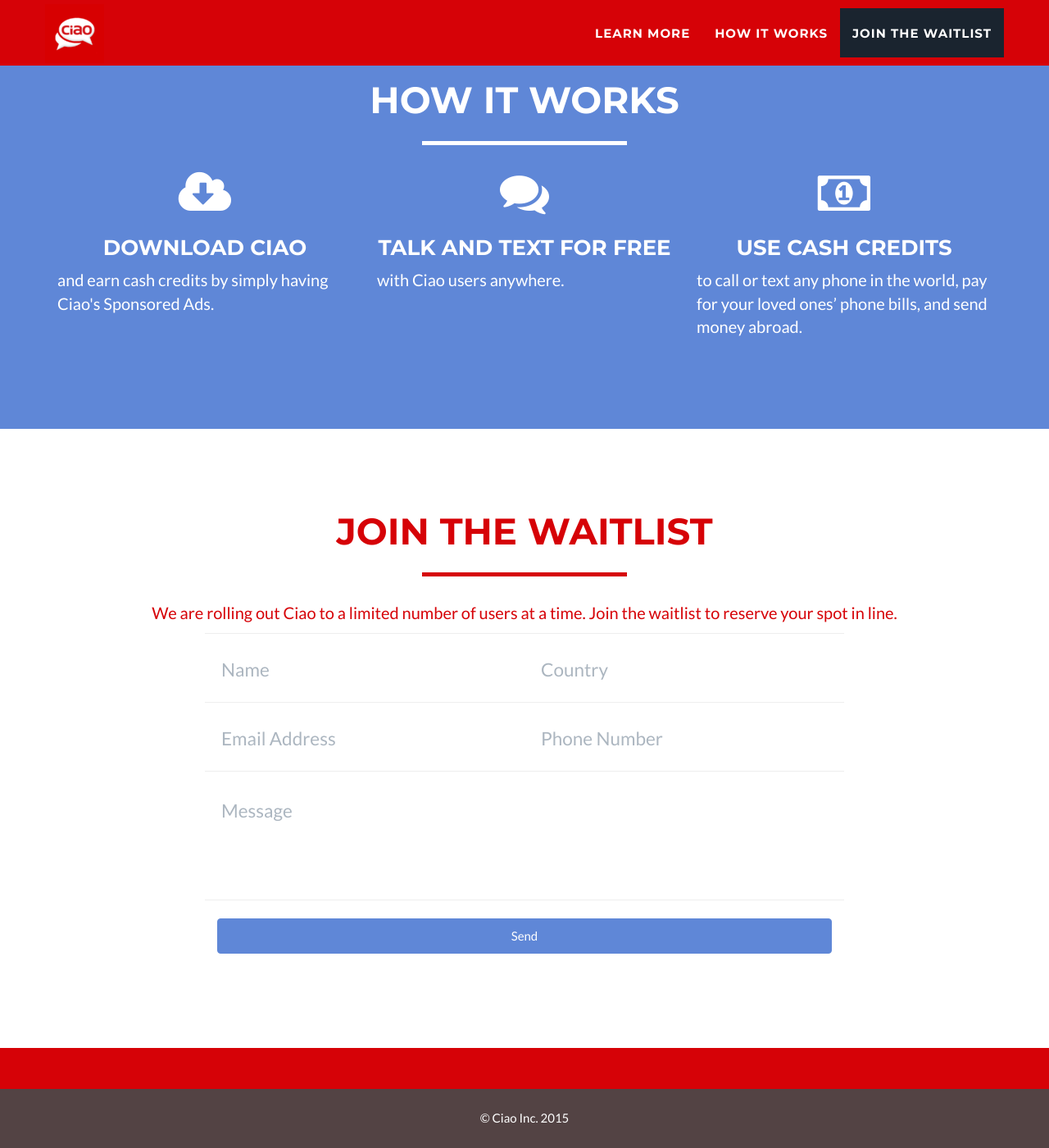
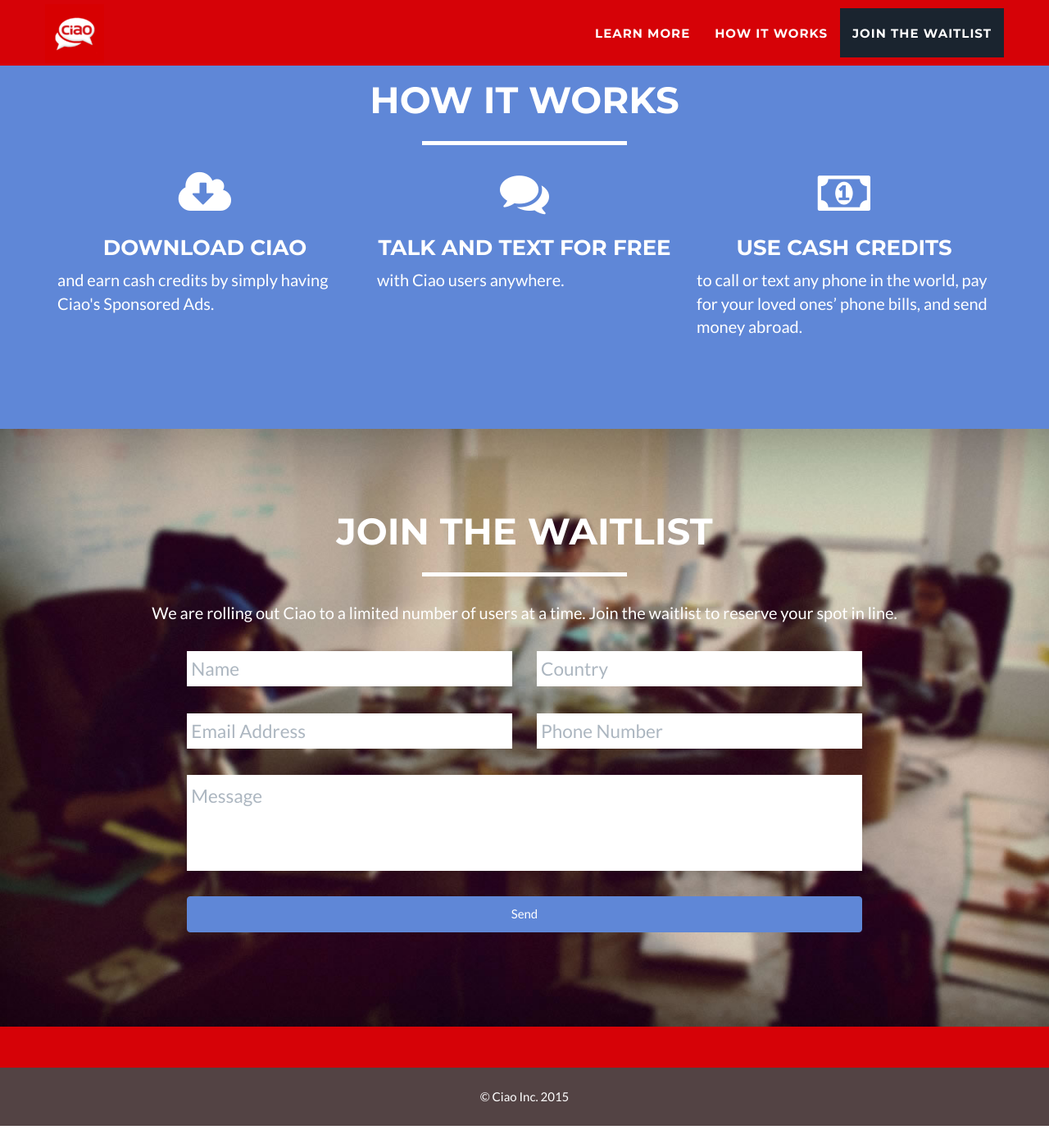
Before and after one commit to ciaoapp/ciaoapp.github.io, a Jekyll site: the page built from index.html, in a window 1280 px wide and 1400 px high, scrolled down 1486 px. Shown: the whole window at 82% size. Built offline with Jekyll 4.4.1, drawn with Linux system fonts in a browser that asks for light colours; after the commit the page ends 2859 px from its top, so only the background shows below that.

Commit message:
add background image to contact form

```diff
--- a/_includes/contact_static.html
+++ b/_includes/contact_static.html
@@ -1,10 +1,10 @@
 <!-- Contact Section -->
 <section id="{{site.hrefs.last}}">
-	<div class="container" id="contact-background">
+	<div class="container-fluid" id="contactContainer">
 		<div class="row">
-			<div class="col-lg-10 col-lg-offset-1 text-center">
+			<div class="col-lg-10 col-lg-offset-1 text-center header">
 				<h2>{{ site.contact-section-title }}</h2>
-				<hr class="star-primary">
+				<hr class="star-light">
 				<!-- <div class="skills">Thank you for your interest in Ciao’s revolutionarily free solution. </div> -->
 				<p>We are rolling out Ciao to a limited number of users at a time. Join the waitlist to reserve your spot in line.
 				</p>
--- a/_includes/header.html
+++ b/_includes/header.html
@@ -28,7 +28,7 @@
                                         <img class="img-responsive" src="img/portfolio/carousel-3.png" alt="">
                                     </div>
                                 </div>
-                                 <img class="img-responsive background-image" src="{{site.background.second}}" alt="Second slide">
+                                 <img class="img-responsive background-image" src="{{site.background.second}}" alt="">
                               </div>
 
                               <div class="item">
@@ -44,7 +44,7 @@
 
                                         </div>
                                     </div>
-                                    <img class="img-responsive background-image" src="{{site.background.first}}" alt="First slide">
+                                    <img class="img-responsive background-image" src="{{site.background.first}}" alt="">
                               </div>
 
                               <div class="item">
@@ -62,7 +62,7 @@
 
 
                                 </div>
-                                 <img class="img-responsive background-image" src="{{site.background.third}}" alt="Third slide">
+                                 <img class="img-responsive background-image" src="{{site.background.third}}" alt="">
                               </div>
                            </div>
                            <!-- Carousel nav -->
```
Also changed, not shown: _includes/css/main.css (+18 -8 lines).
